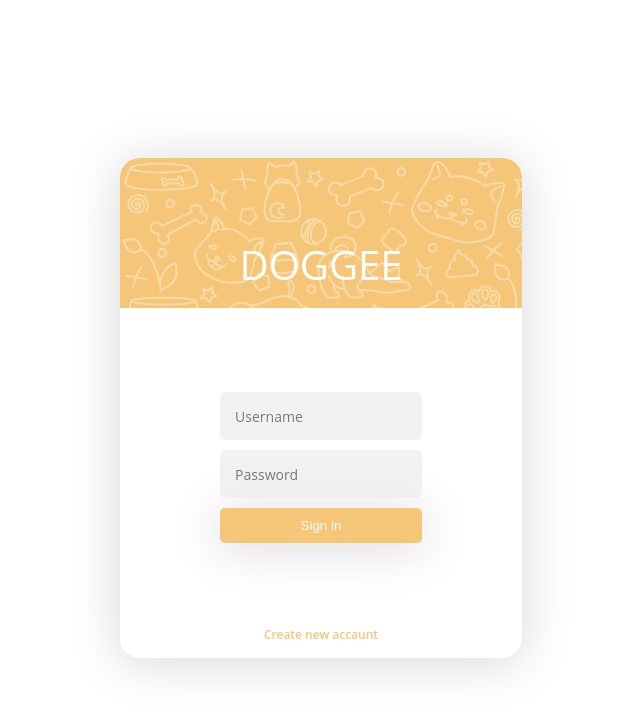
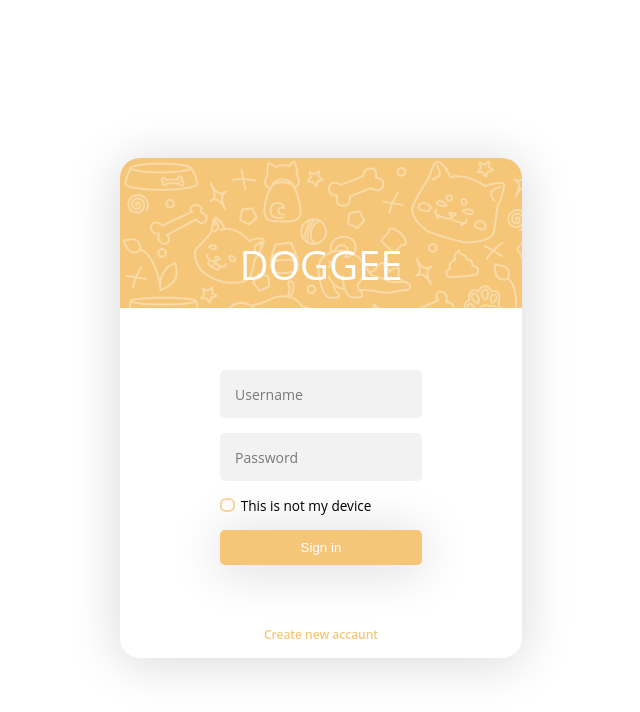
Before and after one commit to m-persikov/Backend, a React (Vite) app in the folder Front/: page /auth in a window 1280 px wide. Shown: the top 712 px of the page, without its empty margins (319-959 px from the left). Built offline with nearby package versions, Linux system fonts and the light colour scheme.

Commit message:
add: CheckBox component

```diff
--- a/Front/src/common/fields/index.ts
+++ b/Front/src/common/fields/index.ts
@@ -1,2 +1 @@
-export * from './inputs/Input/Input';
-export * from './inputs/InputPassword/InputPassword';
+export * from './inputs/';
--- /dev/null
+++ b/Front/src/common/fields/inputs/CheckBox/CheckBox.tsx
@@ -0,0 +1,13 @@
+import { FC } from 'react';
+
+import styles from './Checkbox.module.css';
+
+export const ChecBox: FC<InputProps> = ({ label, ...props }) => {
+	return (
+		<label className={styles.checkbox_container}>
+			<input className={styles.checkbox} type="checkbox" checked={props.checked} {...props} />
+			<span className={styles.custom_checkbox} />
+			<span className={styles.label}>{label}</span>
+		</label>
+	);
+};
--- /dev/null
+++ b/Front/src/common/fields/inputs/CheckBox/Checkbox.module.css
@@ -0,0 +1,53 @@
+.checkbox_container {
+  cursor: pointer;
+  display: flex;
+  align-items: center;
+}
+
+.lable {
+  font-size: 12px;
+  margin-left: 5px;
+  display: inline-block;
+}
+
+.checkbox {
+  clip: rect(0 0 0 0);
+  clip-path: inset(50%);
+  height: 0.07rem;
+  overflow: hidden;
+  position: absolute;
+  white-space: nowrap;
+  width: 0.07rem;
+}
+
+.custom_checkbox {
+  display: inline-block;
+  cursor: pointer;
+  width: 15px;
+  height: 14px;
+  border: 2px solid rgba(245, 198, 120, 0.7);
+  /* border: 0.14rem solid var(--color-accent7); */
+  background: transparent;
+  border-radius: 0.35rem;
+}
+
+.custom_checkbox:hover {
+  border: 2px solid rgba(245, 198, 120, 1);
+}
+
+/* .custom_checkbox:hover {
+  border: 0.14rem solid var(--color-accent7);
+} */
+
+.checkbox:checked~.custom_checkbox {
+  border: none;
+  background-image: url('../../../../static/images/checkbox.svg');
+}
+
+.label {
+  user-select: none;
+  color: var(--color-text);
+  display: inline-block;
+  margin-left: 0.35rem;
+  font-size: 0.85rem;
+}
--- a/Front/src/common/fields/inputs/idex.ts
+++ b/Front/src/common/fields/inputs/index.ts
@@ -1,2 +1,3 @@
 export * from './Input/Input';
 export * from './InputPassword/InputPassword';
+export * from './CheckBox/CheckBox';
--- a/Front/src/index.css
+++ b/Front/src/index.css
@@ -1,5 +1,6 @@
 body {
   background-color: #ffffff;
+  overflow: hidden;
 }
 
 html {
--- a/Front/src/pages/LoginPage/LoginPage.module.css
+++ b/Front/src/pages/LoginPage/LoginPage.module.css
@@ -14,6 +14,7 @@
   padding: 16px;
   /* margin-bottom: 83px; */
   background-image: url('../../static/images/doge_background.svg');
+  /* background-repeat: no-repeat; */
   border-radius: 20px 20px 0 0;
   font-size: 40px;
   text-transform: uppercase;
@@ -37,7 +38,7 @@
 }
 
 .input_container {
-  margin-bottom: 10px;
+  margin-bottom: 15px;
 }
 
 .sing_up_container {
--- a/Front/src/pages/LoginPage/LoginPage.tsx
+++ b/Front/src/pages/LoginPage/LoginPage.tsx
@@ -1,8 +1,8 @@
 import { ChangeEvent, useState } from 'react';
 import { useNavigate } from 'react-router-dom';
 
+import { Input, InputPassword, ChecBox } from '@common/fields';
 import { Button } from '@common/buttons';
-import { Input, InputPassword } from '@common/fields';
 
 import styles from './LoginPage.module.css';
 
@@ -34,9 +34,12 @@ interface FormErrors {
 }
 
 export const LoginPage = () => {
-	const [formValue, setFormValue] = useState({ username: '', password: '' });
+	const [formValues, setFormValues] = useState({
+		username: '',
+		password: '',
+		notMyComputer: false
+	});
 	const [formErrors, setFormErrors] = useState<FormErrors>({ username: null, password: null });
-
 	const navigate = useNavigate();
 
 	return (
@@ -46,12 +49,12 @@ export const LoginPage = () => {
 				<div className={styles.form_container}>
 					<div className={styles.input_container}>
 						<Input
-							value={formValue.username}
+							value={formValues.username}
 							type="text"
 							label="username"
 							onChange={(e: ChangeEvent<HTMLInputElement>) => {
 								const username = e.target.value;
-								setFormValue({ ...formValue, username });
+								setFormValues({ ...formValues, username });
 
 								const error = validateLoginForm('username', username);
 								//TODO: why are we doing this?
@@ -66,20 +69,30 @@ export const LoginPage = () => {
 					</div>
 					<div className={styles.input_container}>
 						<InputPassword
-							value={formValue.password}
+							value={formValues.password}
 							isError={!!formErrors.password}
 							label="password"
 							onChange={(e: ChangeEvent<HTMLInputElement>) => {
 								const password = e.target.value;
-								setFormValue({ ...formValue, password });
+								setFormValues({ ...formValues, password });
 
 								const error = validateLoginForm('password', password);
-								setFormErrors({ ...formValue, password: error });
+								setFormErrors({ ...formValues, password: error });
 							}}
 							{...(!!formErrors.password && {
 								isError: !!formErrors.password,
 								helperText: formErrors.password
 							})}
+						/>
+					</div>
+					<div className={styles.input_container}>
+						<ChecBox
+							checked={formValues.notMyComputer}
+							label="This is not my device"
+							onChange={(e: ChangeEvent<HTMLInputElement>) => {
+								const notMyComputer = e.target.checked;
+								setFormValues({ ...formValues, notMyComputer });
+							}}
 						/>
 					</div>
 					<div>
```
